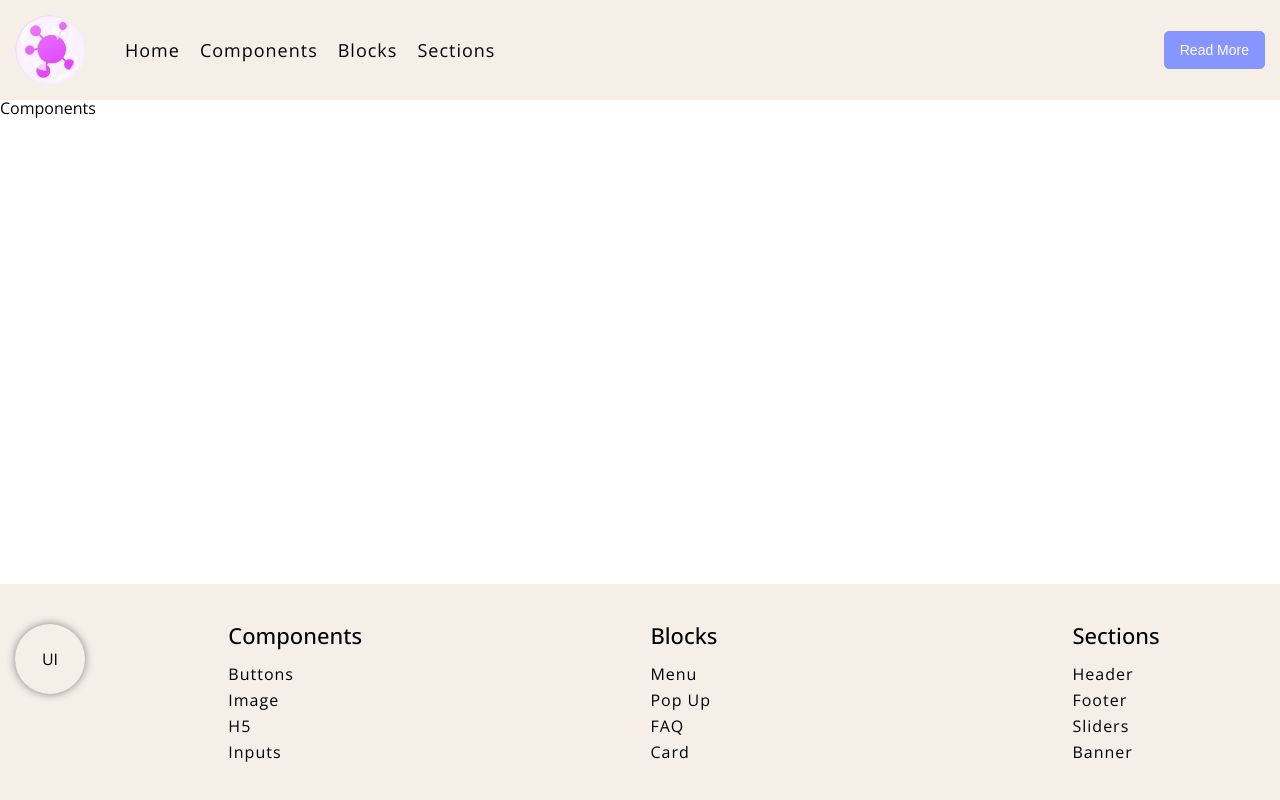
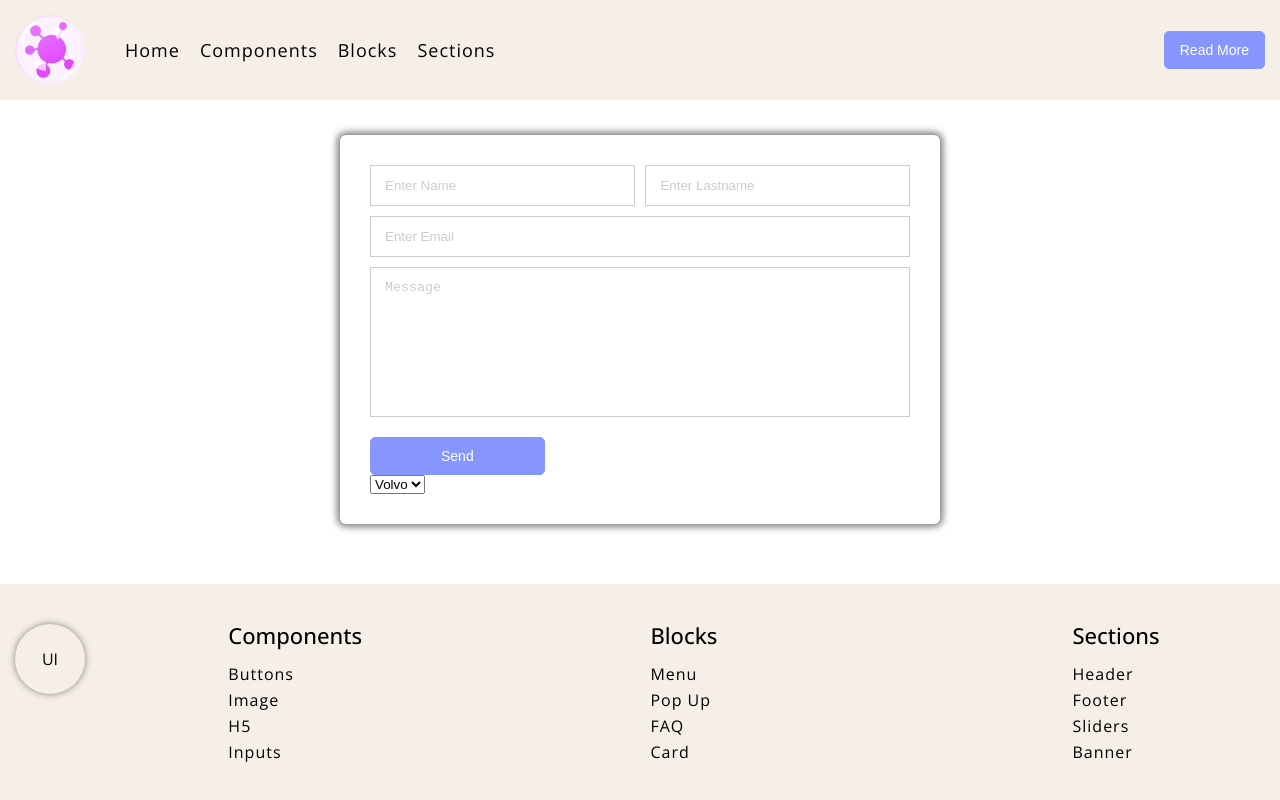
Before and after one commit to IliaRyzhenkov/lib-components, a React (Create React App) app: page /components in a window 1280 px wide. Built offline with nearby package versions, Linux system fonts and the light colour scheme.

Commit message:
add input

```diff
--- a/src/my-lib/blocks/card.tsx
+++ b/src/my-lib/blocks/card.tsx
@@ -24,14 +24,14 @@ interface ICardInner extends IGlobal {
 }
 
 export const Card = styled.article<ICard>`
+height: 100%;
 display: ${(p) => p.display ?? 'flex'};
 flex-direction: ${(p) => p.flexDirection ?? 'column'};
 justify-content:${(p) => p.justifycontent ?? 'space-between'};
-height: 100%;
 border-radius: ${(p) => p.br};
 border:${(p) => p.border};
+box-shadow: ${(p) => p.shadow ? `0px 0px 7px 3px ${p.shadowcolor ?? 'grey'}` : false};
 color: ${(p) => p.color};
-box-shadow: ${(p) => p.shadow ? `0px 0px 15px 3px ${p.shadowcolor ?? 'grey'}` : false};
 background: ${(p) => p.bg};
 padding: ${(p) => p.p};
 padding-top: ${(p) => p.pt};
--- /dev/null
+++ b/src/my-lib/components/form.tsx
@@ -0,0 +1,112 @@
+import React, { InputHTMLAttributes } from 'react';
+import styled from 'styled-components';
+import { IGlobal } from '../models/global';
+
+
+interface IInput extends InputHTMLAttributes<HTMLInputElement>, IGlobal {
+  display?: 'flex' | 'block' | 'inline-flex' | 'inline-block' | 'inline' | 'inline-flex' | 'grid' | 'inline-grid' | 'flow-root',
+  justifycontent?: 'center' | 'space-between' | 'space-around' | 'flex-end' | 'flex-start' | 'left' | 'right',
+  alignitems?: 'center' | 'flex-end' | 'flex-start' | 'left' | 'right',
+  br?: string
+  border?: string
+  fs?: string
+  ls?: string
+  fw?: '100' | '200' | '300' | '400' | '500' | '600' | '700' | '800' | '900',
+  w?: string
+  placeholderColor?: string
+}
+
+interface ITExtarea extends IInput{
+  h?: string
+  minH?: string
+}
+
+interface IForm extends IGlobal{
+  shadow?: string,
+  shadowcolor?: string,
+  br?: string,
+  border?: string
+  w?: string
+  maxW?: string
+}
+
+
+export const Input = styled.input<IInput>`
+  display: ${(p) => p.display ?? 'flex'};
+  justify-content: ${(p) => p.justifycontent ?? 'space-between'};
+  align-items: ${(p) => p.alignitems};
+  outline: none;
+  width: ${(p) => p.w ?? '100%'};
+  font-size: ${(p) => p.fs};
+  color: ${(p) => p.color};
+  font-weight: ${(p) => p.fw};
+  letter-spacing: ${(p) => p.ls};
+  background: ${(p) => p.bg};
+  border:${(p) => p.border ?? '1px solid #ccc'};
+  border-radius:${(p) => p.br};
+  padding: ${(p) => p.p ?? '12px 14px'};
+  padding-top: ${(p) => p.pt};
+  padding-bottom: ${(p) => p.pb};
+  padding-left: ${(p) => p.pl};
+  padding-right: ${(p) => p.pr};
+  margin: ${(p) => p.m};
+  margin-top: ${(p) => p.mt};
+  margin-bottom: ${(p) => p.mb ?? '10px'};
+  margin-left: ${(p) => p.ml};
+  margin-right: ${(p) => p.mr};
+  ${(p) => p.sx};
+  &::placeholder{
+    color:${(p) => p.placeholderColor ?? '#ccc'};
+  }
+`
+export const Textarea = styled.textarea<ITExtarea>`
+  display: ${(p) => p.display ?? 'flex'};
+  justify-content: ${(p) => p.justifycontent ?? 'space-between'};
+  align-items: ${(p) => p.alignitems};
+  outline: none;
+  resize: none;
+  width: ${(p) => p.w ?? '100%'};
+  height: ${(p) => p.h};
+  min-height: ${(p) => p.minH};
+  font-size: ${(p) => p.fs};
+  color: ${(p) => p.color};
+  font-weight: ${(p) => p.fw};
+  letter-spacing: ${(p) => p.ls};
+  background: ${(p) => p.bg};
+  border:${(p) => p.border ?? '1px solid #ccc'};
+  border-radius:${(p) => p.br};
+  padding: ${(p) => p.p ?? '12px 14px'};
+  padding-top: ${(p) => p.pt};
+  padding-bottom: ${(p) => p.pb};
+  padding-left: ${(p) => p.pl};
+  padding-right: ${(p) => p.pr};
+  margin: ${(p) => p.m};
+  margin-top: ${(p) => p.mt};
+  margin-bottom: ${(p) => p.mb ?? '10px'};
+  margin-left: ${(p) => p.ml};
+  margin-right: ${(p) => p.mr};
+  ${(p) => p.sx};
+  &::placeholder{
+    color:${(p) => p.placeholderColor ?? '#ccc'};
+  }
+`
+export const Form = styled.form<IForm>`
+  border-radius: ${(p) => p.br};
+  border:${(p) => p.border};
+  box-shadow: ${(p) => p.shadow ? `0px 0px 7px 3px ${p.shadowcolor ?? 'grey'}` : false};
+  color: ${(p) => p.color};
+  background: ${(p) => p.bg};
+  width: ${(p) => p.w};
+  max-width: ${(p) => p.maxW};
+  padding: ${(p) => p.p};
+  padding-top: ${(p) => p.pt};
+  padding-bottom: ${(p) => p.pb};
+  padding-left: ${(p) => p.pl};
+  padding-right: ${(p) => p.pr};
+  margin: ${(p) => p.m};
+  margin-top: ${(p) => p.mt};
+  margin-bottom: ${(p) => p.mb};
+  margin-left: ${(p) => p.ml};
+  margin-right: ${(p) => p.mr};
+  ${(p) => p.sx};
+  `
--- a/src/my-lib/components/image.tsx
+++ b/src/my-lib/components/image.tsx
@@ -26,7 +26,7 @@ export const Avatar = styled.div<IAvatar>`
  display: flex;
  align-items: center;
  justify-content: center;
- box-shadow: ${(p) => p.shadow ? `0px 0px 9px ${p.shadowcolor ?? 'grey'}` : false};
+ box-shadow: ${(p) => p.shadow ? `0px 0px 7px ${p.shadowcolor ?? 'grey'}` : false};
  color: ${(p) => p.color};
  background: ${(p) => p.bg};
  padding-top: ${(p) => p.pt};
--- a/src/project/pages/components/index.tsx
+++ b/src/project/pages/components/index.tsx
@@ -1,9 +1,28 @@
 import React from 'react';
+import { Box, Container } from '../../../my-lib/layout';
+import { Form, Input, Textarea } from '../../../my-lib/components/form';
+import { Button } from '../../../my-lib/components/buttons';
 
 
 const Components = () => {
- return(
- <h1>Components</h1>
-)
+  return (
+    <Container mt='35px'>
+      <Form maxW='600px' m='auto' shadow='true' br='6px' p='30px 30px'>
+        <Box display='flex'>
+          <Input type='text' w={'49%'} placeholder='Enter Name' />
+          <Input type='text' w={'49%'} placeholder='Enter Lastname' />
+        </Box>
+        <Input type='email' placeholder='Enter Email' />
+      <Textarea placeholder='Message' h='150px'/>
+      <Button type='submit' p='10px 70px' mt='20px' hover='reverseBorder'>Send</Button>
+      <select id="cars">
+  <option value="volvo">Volvo</option>
+  <option value="saab">Saab</option>
+  <option value="opel">Opel</option>
+  <option value="audi">Audi</option>
+</select>
+      </Form>
+    </Container>
+  )
 }
 export default Components
```
